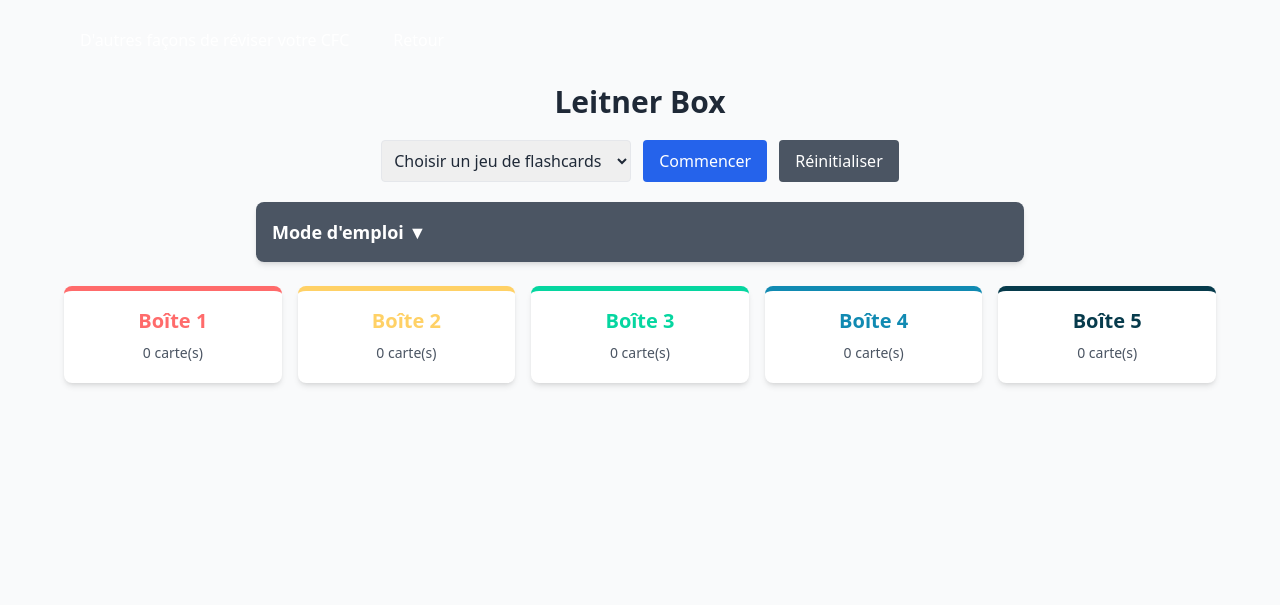
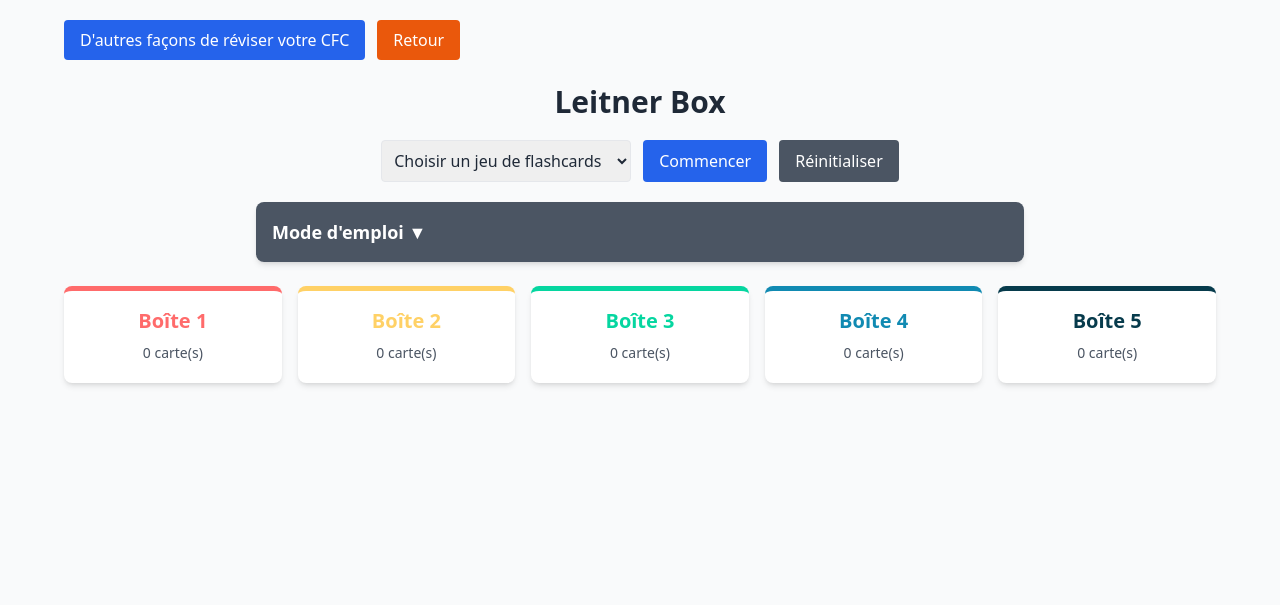
Before and after one commit to leithd1/cfcrevision, a plain HTML site: page docs/index.html in a window 1280 px wide. Drawn offline with nearby package versions, Linux system fonts and the light colour scheme.

Commit message:
index.html

```diff
--- a/docs/index.html
+++ b/docs/index.html
@@ -40,14 +40,13 @@
 </head>
 <body class="bg-gray-50 text-gray-800 p-5">
     <div class="container mx-auto max-w-6xl">
-        <!-- Nouvelle section de navigation -->
         <div class="mb-6 flex flex-wrap gap-3">
             <button onclick="window.open('https://cfctselec.github.io/cfcflashcards/', '_blank');"
-                    class="bg-primary text-white px-4 py-2 rounded hover:bg-pink-700 transition-colors">
+                    class="bg-blue-600 text-white px-4 py-2 rounded hover:bg-pink-700 transition-colors">
                 D'autres façons de réviser votre CFC
             </button>
-            <button onclick="window.location.href='https://qrhd1.github.io/oldcfc/';"
-                    class="bg-secondary text-white px-4 py-2 rounded hover:bg-orange-700 transition-colors">
+            <button onclick="window.location.href='https://qrhd1.github.io/oldcfc/index_qcm_all.html';"
+                    class="bg-orange-600 text-white px-4 py-2 rounded hover:bg-orange-700 transition-colors">
                 Retour
             </button>
         </div>
```
